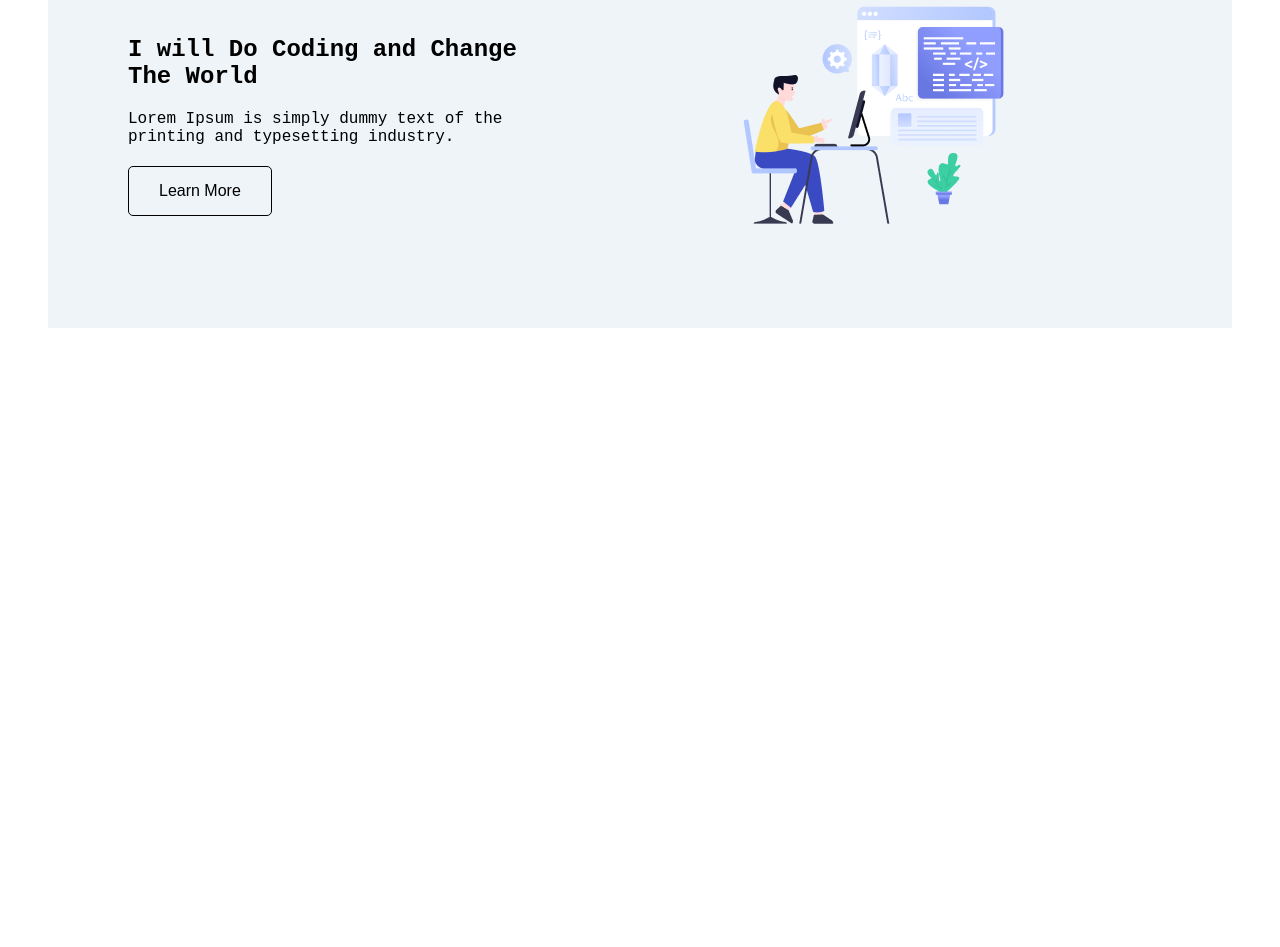
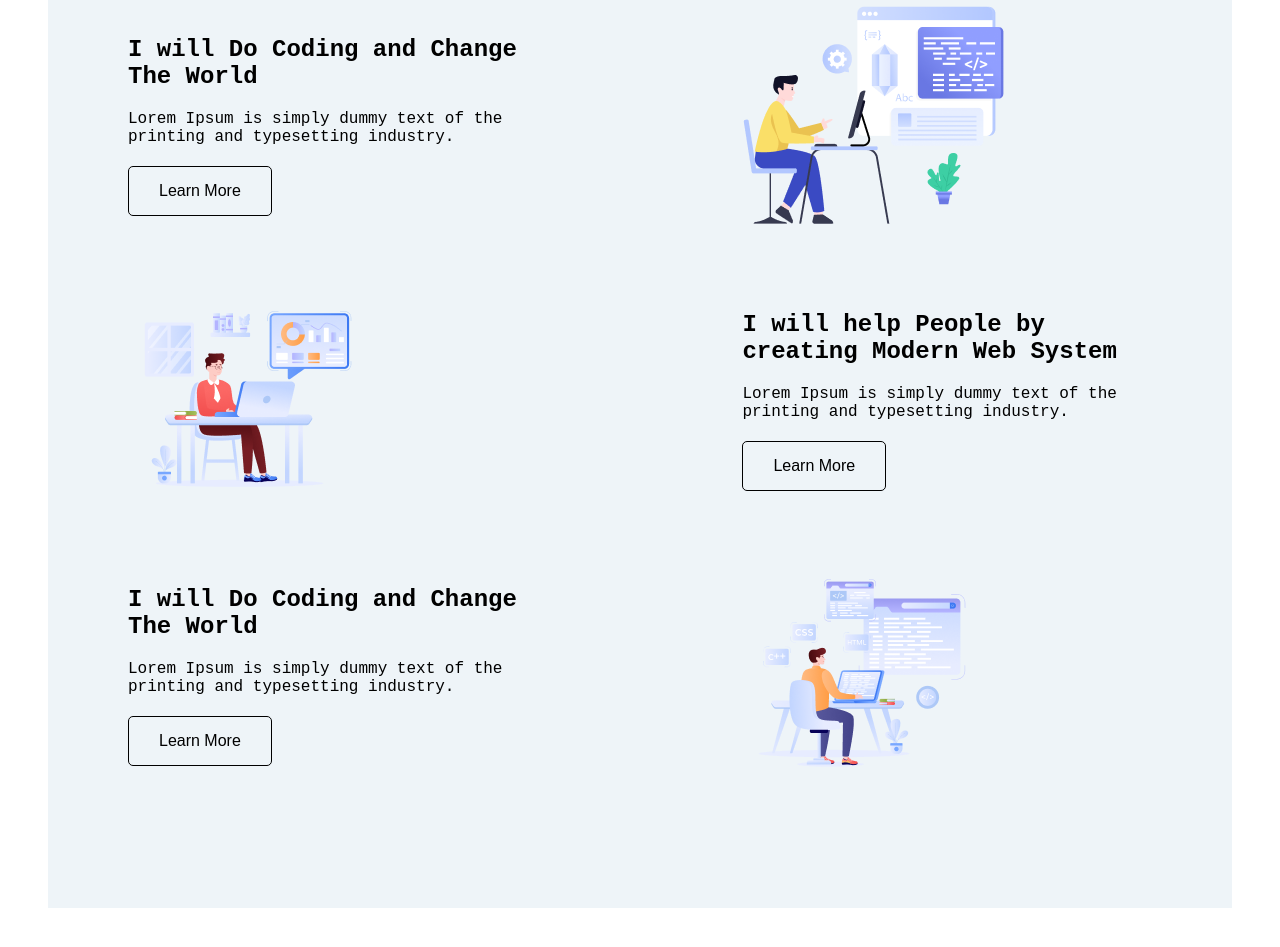
Before and after one commit to sohaghasan1/assignment1, a plain HTML site: page index.html in a window 1280 px wide. Shown: the part 1272-2219 px from the top of the page. Before the commit the page ends 1700 px from the top, so only its background shows below. Drawn offline with Linux system fonts and the light colour scheme; a web font is replaced by a local one.

Commit message:
second section done

```diff
--- a/css/style.css
+++ b/css/style.css
@@ -136,6 +136,7 @@ display: flex;
 justify-content: space-between;
 
 align-items: center;
+margin: 30px 0;
 }
 .conttent{
 
--- a/index.html
+++ b/index.html
@@ -49,6 +49,31 @@
                         <img src="images/Layer_1.png" alt="">
                     </div>
                 </div>
+
+                <div class="content_block">
+                    <div class="content_image">
+                        <img src="images/Group 3.png" alt="">
+                    </div>
+                    <div class="conttent">
+                        <h1>I will help People by creating Modern Web System</h1>
+                        <p>Lorem Ipsum is simply dummy text of the printing and typesetting industry.</p>
+                        <button>Learn More</button>
+                    </div>
+
+                </div>
+                <div class="content_block">
+
+                    <div class="conttent">
+                        <h1>I will Do Coding and Change The World</h1>
+                        <p>Lorem Ipsum is simply dummy text of the printing and typesetting industry.</p>
+                        <button>Learn More</button>
+                    </div>
+
+                    <div class="content_image">
+                        <img src="images/Group 4.png" alt="">
+                    </div>
+
+                </div>
             </div>
         </section>
 
```
